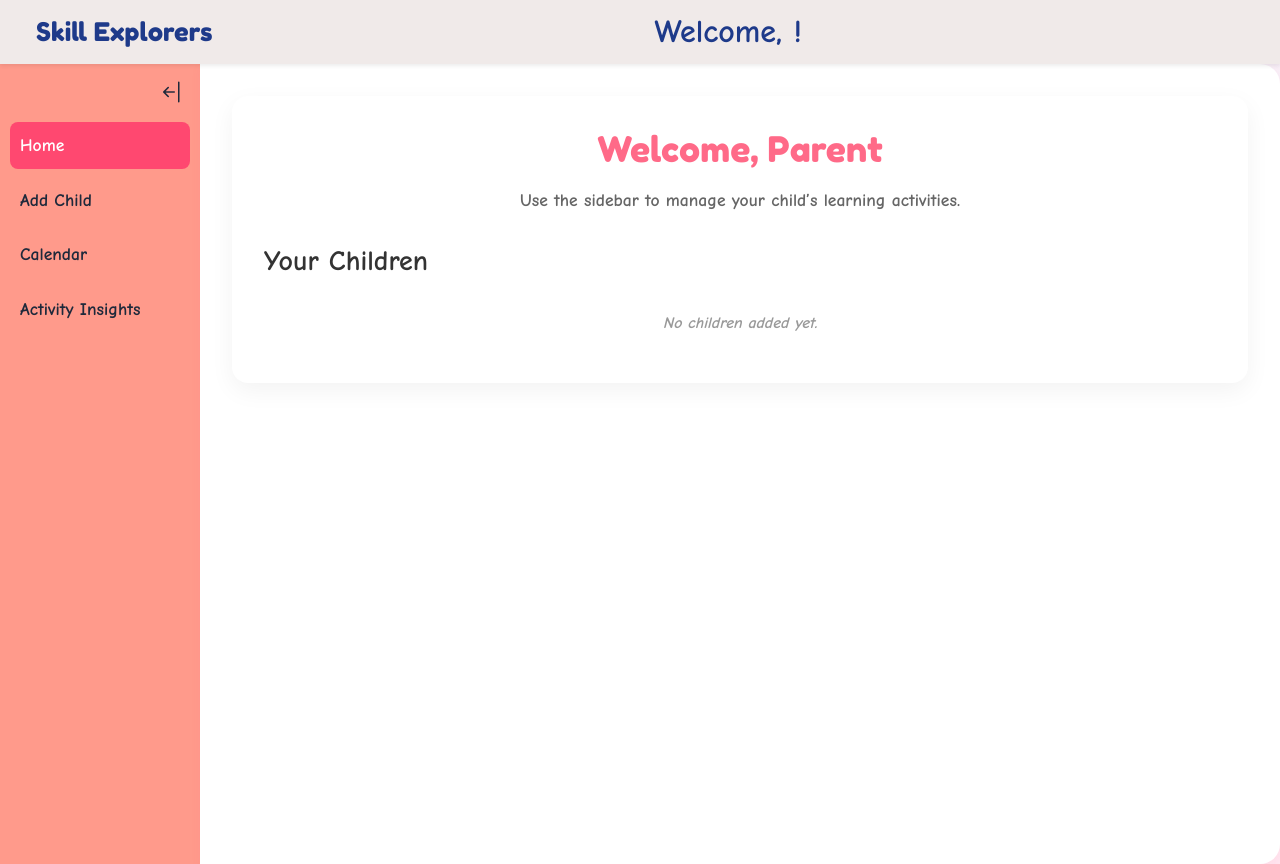
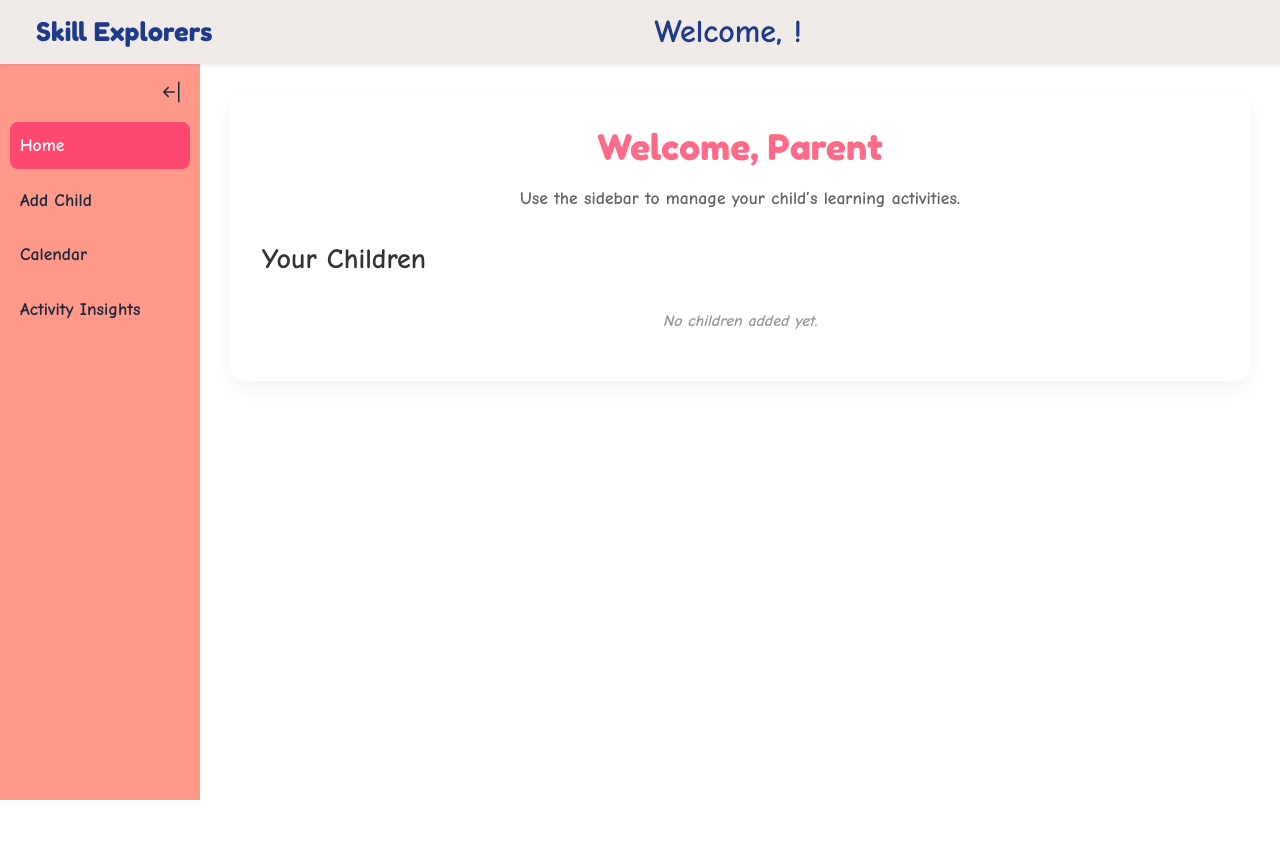
Before and after one commit to Arjitakushwah/soft-engg-project-may-2025-se-May-2, a Vue app in the folder frontend/: page /parent/home in a window 1280 px wide. After the commit the page ends 800 px from the top, so only its background shows below. Built offline with nearby package versions, Linux system fonts and the light colour scheme.

Commit message:
Update ParentDashboard.vue

```diff
--- a/frontend/src/components/ParentDashboard.vue
+++ b/frontend/src/components/ParentDashboard.vue
@@ -1,8 +1,15 @@
 <template>
-  <div class="parent-dashboard-bg">
-    <NavBar @logout="handleLogout" />
-    <div class="dashboard-body">
-      <Sidebar :role="role" @navigate="navigateToPage" />
+  <div class="dashboard-wrapper">
+    <!-- Top NavBar -->
+    <NavBar @toggle-sidebar="toggleSidebar" />
+
+    <!-- Sidebar + Main Content -->
+    <div class="layout-body">
+      <Sidebar
+        :role="role"
+        :is-visible="isSidebarVisible"
+        @navigate="navigateToPage"
+      />
       <main class="main-content">
         <router-view />
       </main>
@@ -11,45 +18,50 @@
 </template>
 
 <script setup>
-import { onMounted, ref } from 'vue'
+import { ref, onMounted } from 'vue'
 import { useRouter } from 'vue-router'
 import NavBar from '@/components/Nav.vue'
 import Sidebar from '@/components/Sidebar.vue'
 
 const router = useRouter()
 const role = 'parent'
-onMounted(() => {
-  const storedName = localStorage.getItem('username') || "Parent"
+const isSidebarVisible = ref(false)
 
-})
-const handleLogout = () => {
-  localStorage.clear()
-  router.push('/login')
+const toggleSidebar = () => {
+  isSidebarVisible.value = !isSidebarVisible.value
 }
+
 const navigateToPage = (page) => {
+  isSidebarVisible.value = false // auto-close on mobile after navigation
   router.push({ name: page })
 }
+
+onMounted(() => {
+  const storedName = localStorage.getItem('username') || 'Parent'
+})
 </script>
 
 <style scoped>
-.parent-dashboard-bg {
-  font-family: 'Comic Neue', cursive;
-  background: linear-gradient(to bottom right, #f0f8ff, #ffe6f0);
-  min-height: 100vh;
+.dashboard-wrapper {
   display: flex;
   flex-direction: column;
+  height: 100vh;
+  font-family: 'Comic Neue', sans-serif;
 }
 
-.dashboard-body {
+.layout-body {
   display: flex;
   flex: 1;
+  overflow: hidden;
+  background-color: #f3f4f6;
 }
 
 .main-content {
-  flex: 1;
-  padding: 2rem;
-  background-color: #fff;
-  border-radius: 0 20px 20px 0;
-  box-shadow: 0 4px 10px rgba(255, 106, 136, 0.08);
+  flex-grow: 1;
+  padding: 30px;
+  overflow-y: auto;
+  background-color: #ffffff;
+  color: #1e293b;
+  height: 100vh;
 }
 </style>
```
